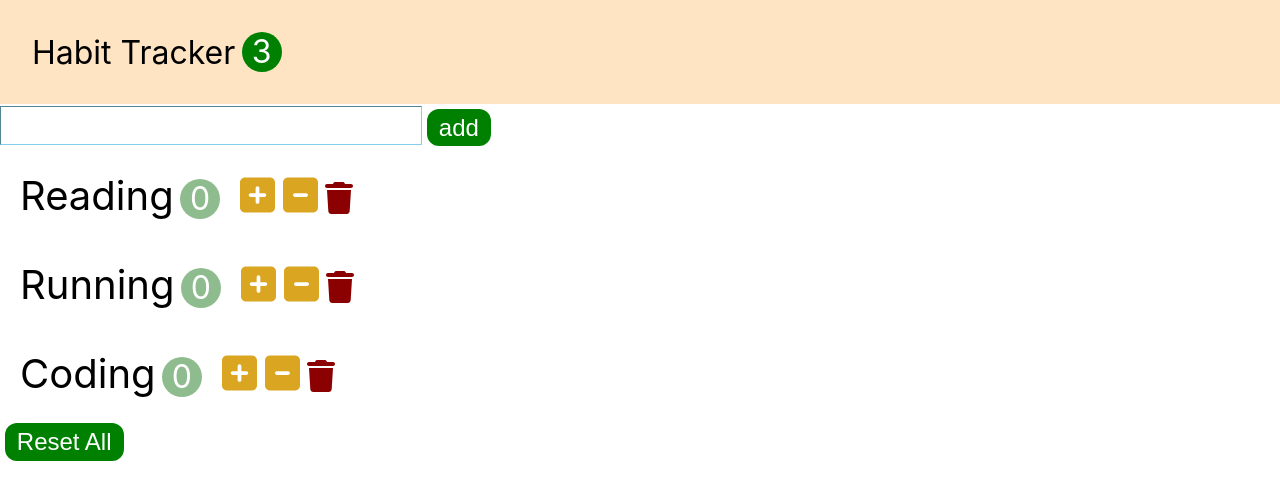
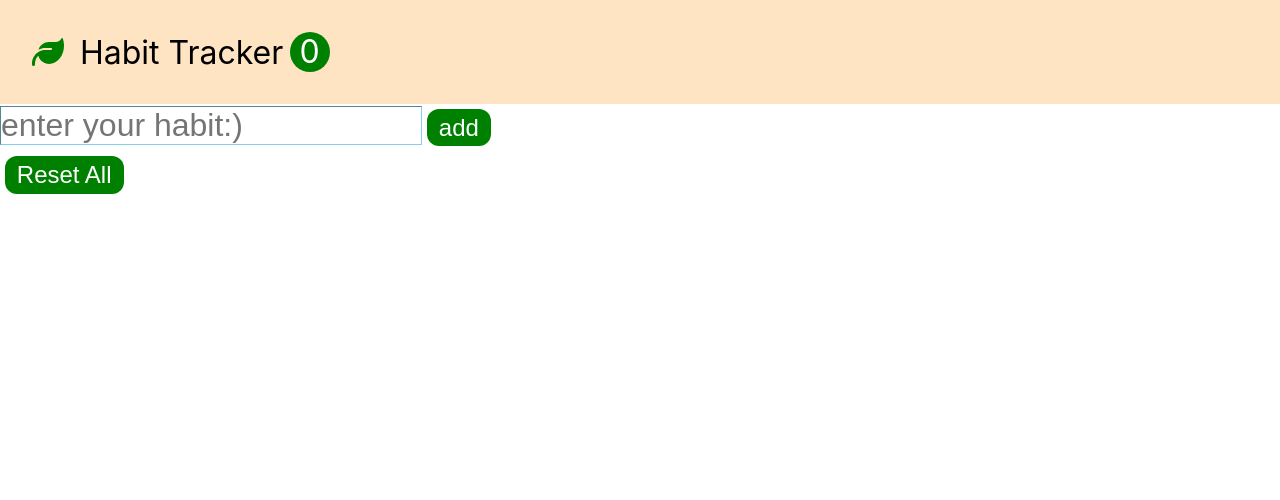
Before and after one commit to uaej/habit-tracker, a React (Create React App) app: page / in a window 1280 px wide. Shown: the top 500 px of the page. Built offline with nearby package versions, Linux system fonts and the light colour scheme.

Commit message:
Basic habit tracker with seperate components

```diff
--- /dev/null
+++ b/src/components/HabitAddForm.jsx
@@ -0,0 +1,31 @@
+import React, { Component } from "react";
+
+class HabitAddForm extends Component {
+  inputRef = React.createRef();
+  formRef = React.createRef();
+
+  addList = (event) => {
+    event.preventDefault();
+    const name = this.inputRef.current.value;
+    name && this.props.onAdd(name); //name 의 값이 undefinded가 아닐때 onAdd 호출
+    this.formRef.current.reset();
+  };
+
+  render() {
+    return (
+      <div>
+        <form onSubmit={this.addList} ref={this.formRef}>
+          <input
+            className="habit-input"
+            placeholder="enter your habit:)"
+            type="string"
+            ref={this.inputRef}
+          ></input>
+          <button className="habit-manage-btn">add</button>
+        </form>
+      </div>
+    );
+  }
+}
+
+export default HabitAddForm;
--- a/src/components/habit.jsx
+++ b/src/components/habit.jsx
@@ -1,39 +1,31 @@
 import React, { Component } from "react";
 
 class Habit extends Component {
-  state = {
-    count: 0,
+  a = (a) => console.log(this.props.key);
+
+  inc = () => {
+    this.props.onIncreament(this.props.habit);
+  };
+  dec = () => {
+    this.props.onDecreament(this.props.habit);
+  };
+  del = () => {
+    this.props.onDeleten(this.props.habit);
   };
 
-  handleIncrease= (event)=>{
-    const fun = this.props.onIncreament;
-    fun(this.props.habit);
-  }
-
-  handleDecrease= (event)=>{
-    const fun = this.props.onDecreament;
-    fun(this.props.habit);
-  }
-
-  handleDetele= (event)=>{
-    const fun = this.props.onDeleten;
-    fun(this.props.habit);
-  }
-
   render() {
-    const {name, count, key} = this.props.habit;
     return (
-      <li className="habit">
-        <span className="habit-name">{name}</span>
-        <span className="habit-count">{count}</span>
-        <button className="habit-button habit-increase" onClick={this.handleIncrease}>
+      <li className="habit" >
+        <span className="habit-name">{this.props.habit.name}</span>
+        <span className="habit-count">{this.props.habit.count}</span>
+        <button className="habit-button habit-increase" onClick={this.inc}>
           <i className="fas fa-plus-square"></i>
         </button>
-        <button className="habit-button habit-decrease" onClick={this.handleDecrease}>
+        <button className="habit-button habit-decrease" onClick={this.dec}>
           <i className="fas fa-minus-square"></i>
         </button>
 
-        <button className="habit-button habit-delete" onClick={this.handleDetele}>
+        <button className="habit-button habit-delete" onClick={this.del}>
           <i className="fas fa-trash"></i>
         </button>
       </li>
--- a/src/components/habitTracker.jsx
+++ b/src/components/habitTracker.jsx
@@ -1,13 +1,11 @@
 import React, { Component } from "react";
+import HabitAddForm from "./HabitAddForm";
 import Habits from "./habits";
+import Navbar from "./navbar";
 
 class HabitTracker extends Component {
   state = {
-    habits: [
-      { id: 1, name: "Reading", count: 0 },
-      { id: 2, name: "Running", count: 0 },
-      { id: 3, name: "Coding", count: 0 },
-    ],
+    habits: [],
   };
 
   handleIncrease = (habit) => {
@@ -33,30 +31,28 @@ class HabitTracker extends Component {
 
   resetList = (event) => {
     event.preventDefault();
-    this.setState({ habits: [] });
+    const h = [...this.state.habits];
+    h.map((d) => (
+      d.count = 0
+      ))
+    this.setState({ habits: h });
   };
 
-  addList = (event) => {
-    event.preventDefault();
-    console.log(event.target[0].value);
-    const habitTitle = event.target[0].value;
-    const habits = [...this.state.habits];
-    habits.push({ id: habits.length, name: habitTitle, count: 0 });
-    console.log(habits);
-    this.setState({habits: habits});
-  };
+  addList=(name)=>{
+    console.log("addList " + name);
+    const habits = [...this.state.habits]; //새로운  배열으로 habits의 item을 복사한다.
+    habits.push({id: Date.now(), name: name, count: 0})
+    this.setState({habits});
+  }
 
   render() {
     return (
       <>
-        <header className="habit-header">
-            <p className="habit-title">Habit Tracker</p>
-            <p className="habit-sum">{this.state.habits.length}</p>
-        </header>
-        <form onSubmit={this.addList}>
-          <input className="habit-input" name="habit" type="string"></input>
-          <button className="habit-manage-btn">add</button>
-        </form>
+        <Navbar
+          activeCnt={this.state.habits.filter((item) => item.count > 0).length}
+        />
+        <HabitAddForm onAdd={this.addList}/>
+
         <Habits
           habits={this.state.habits}
           handleIncrease={this.handleIncrease}
--- a/src/components/habits.jsx
+++ b/src/components/habits.jsx
@@ -1,12 +1,14 @@
 import React, { Component } from "react";
 import Habit from "./habit";
+import HabitAddForm from "./HabitAddForm";
 
 class Habits extends Component {
+  inputRef = React.createRef();
+
   render() {
     return (
       <ul>
-        {
-        this.props.habits.map((i) => (
+        {this.props.habits.map((i) => (
           <Habit
             key={i.id}
             habit={i}
--- /dev/null
+++ b/src/components/navbar.jsx
@@ -0,0 +1,18 @@
+import React, { Component } from "react";
+
+class Navbar extends Component {
+  render() {
+    return (
+      <div>
+        <nav className="habit-header">
+          <i className="navbar-logo fas fa-leaf"></i>
+          <p className="habit-title">Habit Tracker</p>
+          <p className="habit-sum">{this.props.activeCnt}
+          </p>
+        </nav>
+      </div>
+    );
+  }
+}
+
+export default Navbar;
```
